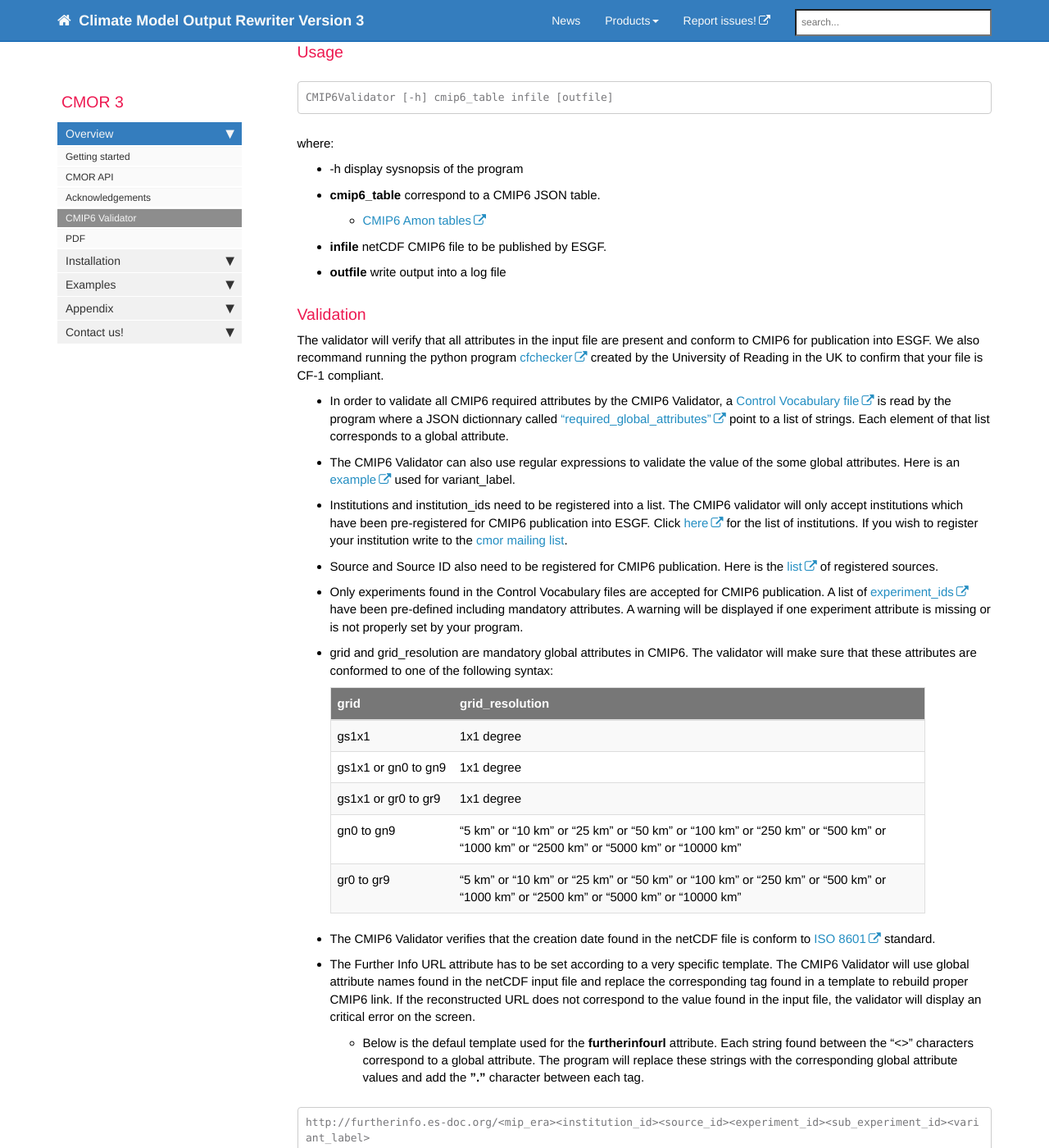
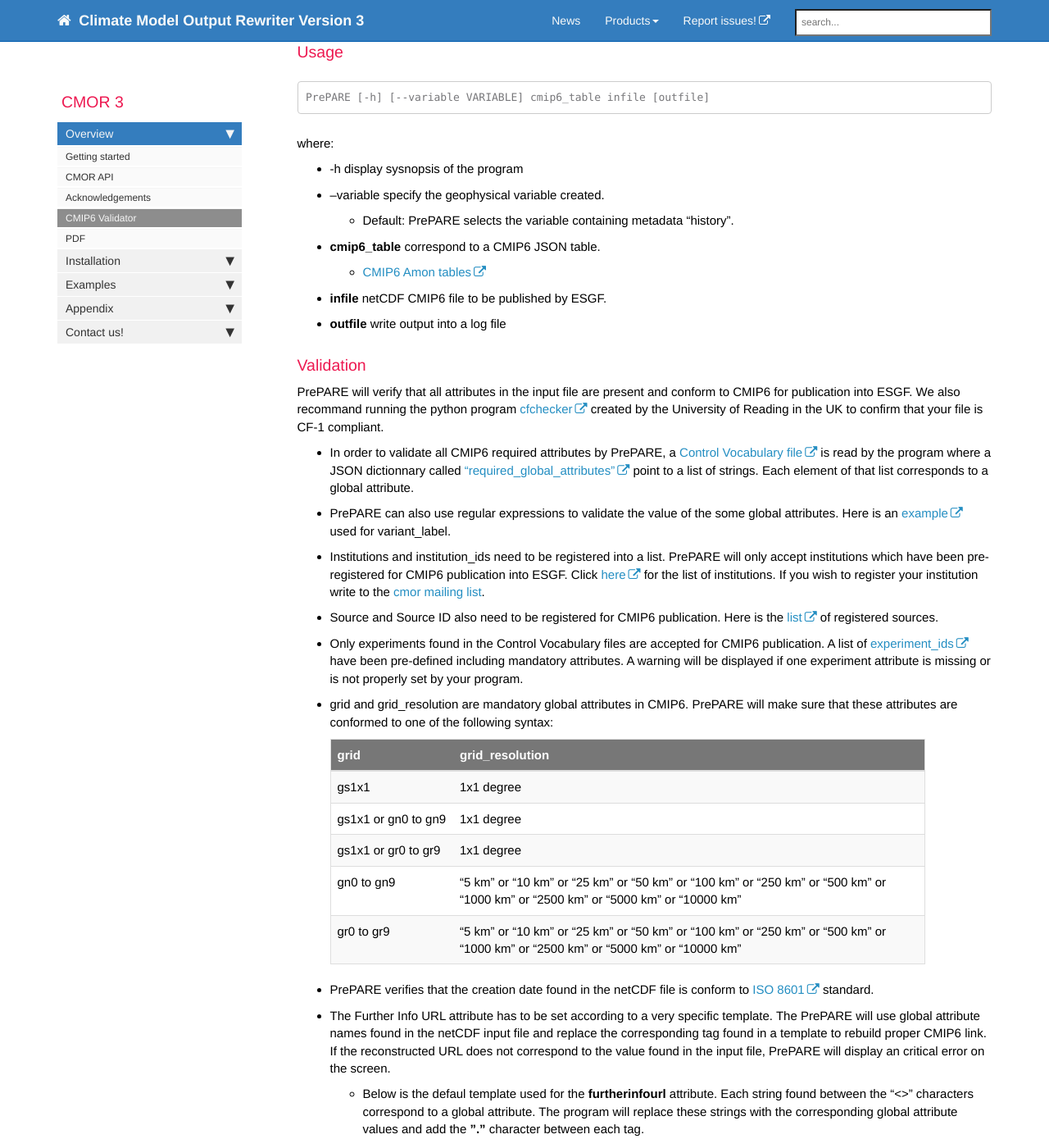
Before and after one commit to mauzey1/cmor3_documentation, a Jekyll site: the page built from mydoc/mydoc_cmip6_validator.md, in a window 1280 px wide and 1400 px high, scrolled down 232 px. Shown: the whole window at 82% size. Built offline with Jekyll 4.4.1, drawn with Linux system fonts in a browser that asks for light colours; nearby versions of some CDN libraries; comment, search, counter and statistics services are not loaded; some of the changed text lies outside the part shown.

Commit message:
udpate PrePARE documentation

````diff
--- a/mydoc/mydoc_cmip6_validator.md
+++ b/mydoc/mydoc_cmip6_validator.md
@@ -1,18 +1,22 @@
 ---
-title: CMIP6 Validator
+title: PrePARE
 tags: [cmip6]
-keywords: cmip6, table, validator
+keywords: cmip6, table, validator, PrePARE
 sidebar: mydoc_sidebar
 permalink: /mydoc_cmip6_validator/
 ---
 
 ### Usage
 ```
-CMIP6Validator [-h] cmip6_table infile [outfile]
+PrePARE [-h] [--variable VARIABLE] cmip6_table infile [outfile]
 ```
 where:
 
   * -h display sysnopsis of the program
+
+  * --variable specify the geophysical variable created.
+    * Default: PrePARE selects the variable containing metadata "history".
+
   * __cmip6_table__ correspond to a CMIP6 JSON table.
     * [CMIP6 Amon tables](https://github.com/PCMDI/cmip6-cmor-tables/blob/master/Tables/CMIP6_Amon.json)
 
@@ -22,19 +26,18 @@ where:
 
 ### Validation
 
-The validator will verify that all attributes in the input file are present and conform to CMIP6 for publication into ESGF.  We also recommand running the python program [cfchecker](https://pypi.python.org/pypi/cfchecker) created by the University of Reading in the UK to confirm that your file is CF-1 compliant.
+PrePARE will verify that all attributes in the input file are present and conform to CMIP6 for publication into ESGF.  We also recommand running the python program [cfchecker](https://pypi.python.org/pypi/cfchecker) created by the University of Reading in the UK to confirm that your file is CF-1 compliant.
 
-  * In order to validate all CMIP6 required attributes by the CMIP6 Validator,  a [Control Vocabulary file](https://github.com/PCMDI/cmip6-cmor-tables/blob/master/Tables/CMIP6_CV.json) is read by the program where a JSON dictionnary called  ["required_global_attributes"](https://github.com/PCMDI/cmip6-cmor-tables/blob/master/Tables/CMIP6_CV.json#L3) point to a list of strings.  Each element of that list corresponds to a global attribute.
+  * In order to validate all CMIP6 required attributes by PrePARE,  a [Control Vocabulary file](https://github.com/PCMDI/cmip6-cmor-tables/blob/master/Tables/CMIP6_CV.json) is read by the program where a JSON dictionnary called  ["required_global_attributes"](https://github.com/PCMDI/cmip6-cmor-tables/blob/master/Tables/CMIP6_CV.json#L3) point to a list of strings.  Each element of that list corresponds to a global attribute.
+  * PrePARE can also use regular expressions to validate the value of the some global attributes.  Here is an [example](https://github.com/PCMDI/cmip6-cmor-tables/blob/master/Tables/CMIP6_CV.json#L43) used for variant_label.
 
-  * The CMIP6 Validator can also use regular expressions to validate the value of the some global attributes.  Here is an [example](https://github.com/PCMDI/cmip6-cmor-tables/blob/master/Tables/CMIP6_CV.json#L43) used for variant_label.
-
-  * Institutions and institution_ids need to be registered into a list.   The CMIP6 validator will only accept institutions which have been pre-registered for CMIP6 publication into ESGF.   Click [here](https://github.com/PCMDI/cmip6-cmor-tables/blob/master/Tables/CMIP6_CV.json#L123) for the list of institutions.  If you wish to register your institution write to the [cmor mailing list](mailto:cmor@listserv.llnl.gov).
+  * Institutions and institution_ids need to be registered into a list.   PrePARE will only accept institutions which have been pre-registered for CMIP6 publication into ESGF.   Click [here](https://github.com/PCMDI/cmip6-cmor-tables/blob/master/Tables/CMIP6_CV.json#L123) for the list of institutions.  If you wish to register your institution write to the [cmor mailing list](mailto:cmor@listserv.llnl.gov).
 
   * Source and Source ID also need to be registered for CMIP6 publication.  Here is the [list](https://github.com/PCMDI/cmip6-cmor-tables/blob/master/Tables/CMIP6_CV.json#L88) of registered sources.
 
   * Only experiments found in the Control Vocabulary files are accepted for CMIP6 publication. A list of [experiment_ids](https://github.com/PCMDI/cmip6-cmor-tables/blob/master/Tables/CMIP6_CV.json#L177) have been pre-defined including mandatory attributes.  A warning will be displayed if one experiment attribute is missing or is not properly set by your program.
 
-  * grid and grid_resolution are mandatory global attributes in CMIP6.  The validator will make sure that these attributes are conformed to one of the following syntax:
+  * grid and grid_resolution are mandatory global attributes in CMIP6.  PrePARE will make sure that these attributes are conformed to one of the following syntax:
 
      |  grid              |  grid_resolution |
      |--------------------|------------------|
@@ -45,9 +48,9 @@ The validator will verify that all attributes in the input file are present and
      |  gr0 to gr9        |  "5 km" or   "10 km" or   "25 km" or   "50 km" or   "100 km" or "250 km" or "500 km" or "1000 km" or "2500 km" or "5000 km" or "10000 km" |
 
 
-  * The CMIP6 Validator verifies that the creation date found in the netCDF file is conform to [ISO 8601](https://en.wikipedia.org/wiki/ISO_8601) standard.
+  * PrePARE verifies that the creation date found in the netCDF file is conform to [ISO 8601](https://en.wikipedia.org/wiki/ISO_8601) standard.
 
-  * The Further Info URL attribute has to be set according to a very specific template.  The CMIP6 Validator will use global attribute names found in the netCDF input file and replace the corresponding tag found in a template to rebuild proper CMIP6 link.  If the reconstructed URL does not correspond to the value found in the input file, the validator will display an critical error on the screen.
+  * The Further Info URL attribute has to be set according to a very specific template.  The PrePARE will use global attribute names found in the netCDF input file and replace the corresponding tag found in a template to rebuild proper CMIP6 link.  If the reconstructed URL does not correspond to the value found in the input file, PrePARE will display an critical error on the screen.
     * Below is the defaul template used for the __furtherinfourl__ attribute.  Each string found between the "<>" characters correspond to a global attribute.  The program will replace these strings with the corresponding global attribute values and add the __"."__ character between each tag.
 
 ```
@@ -58,4 +61,4 @@ becomes
 http://furtherinfo.es-doc.org/CMIP6.CSIRO-BOM.NICAM.piControl.none.r1i1p1f1"
 ```
 
-  * The CMIP6 Validator will also verify variable attributes necessary for CMIP6 publication.   It validates: long_name, standard_name, units and missing value according the CMIP6 tables information.
+  * PrePARE will also verify variable attributes necessary for CMIP6 publication.   It validates: long_name, standard_name, units and missing_value according the CMIP6 tables information.
````
